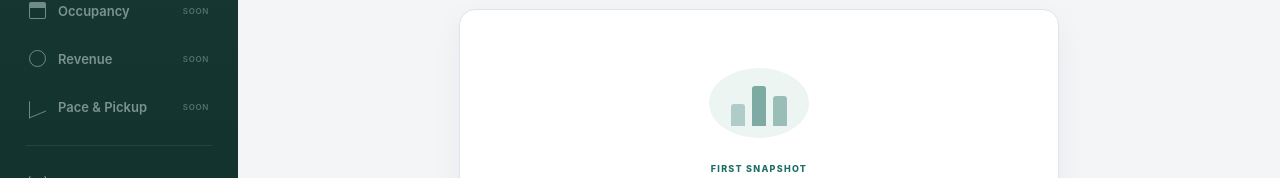
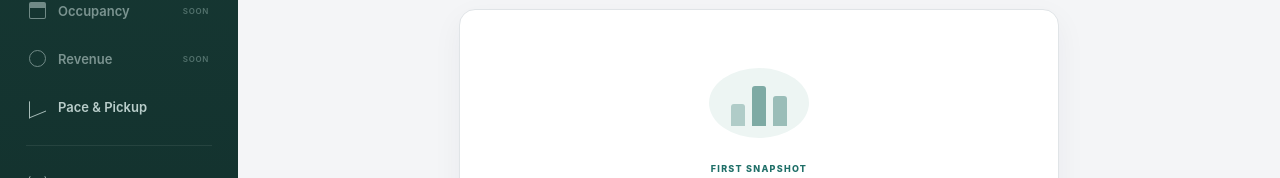
Before and after one commit to hnetoservices-wq/RevenueManagement, a React (Vite) app: page / in a window 1280 px wide. Shown: the part 224-402 px from the top of the page. Built offline with nearby package versions, Linux system fonts and the light colour scheme.

Commit message:
Enable Pace and Pickup navigation

```diff
--- a/src/App.tsx
+++ b/src/App.tsx
@@ -31,11 +31,12 @@ import type {
 import { createRepository } from "./data/createRepository";
 import { DuplicateImportError } from "./data/repository";
 import { parseAmenitizFile } from "./features/import/amenitiz";
+import { PacePickupPage } from "./features/pace/PacePickupPage";
 
 const repository = createRepository();
 const COLORS = ["#1f6f68", "#d19a4a", "#4d6b94", "#845d80", "#79905d", "#ba6c57"];
 
-type Page = "dashboard" | "imports";
+type Page = "dashboard" | "pace" | "imports";
 
 interface ChartPoint {
   label: string;
@@ -245,7 +246,7 @@ function App() {
           <NavButton icon="trend" label="Performance" disabled />
           <NavButton icon="bed" label="Occupancy" disabled />
           <NavButton icon="coin" label="Revenue" disabled />
-          <NavButton icon="pace" label="Pace & Pickup" disabled />
+          <NavButton active={page === "pace"} onClick={() => setPage("pace")} icon="pace" label="Pace & Pickup" />
           <div className="nav-divider" />
           <NavButton active={page === "imports"} onClick={() => setPage("imports")} icon="upload" label="Imports" />
           <NavButton icon="settings" label="Settings" disabled />
@@ -289,7 +290,7 @@ function App() {
                 </>
               )}
             </>
-          ) : <ImportsPage imports={imports} onImport={() => void chooseFile()} property={property} filters={filters} setFilters={setFilters} />}
+          ) : page === "pace" ? <PacePickupPage imports={imports} property={property} filters={filters} setFilters={setFilters} loadSnapshotReservations={(snapshotId) => repository.listSnapshotReservations(property.id, snapshotId)} /> : <ImportsPage imports={imports} onImport={() => void chooseFile()} property={property} filters={filters} setFilters={setFilters} />}
         </div>
       </main>
 
```
